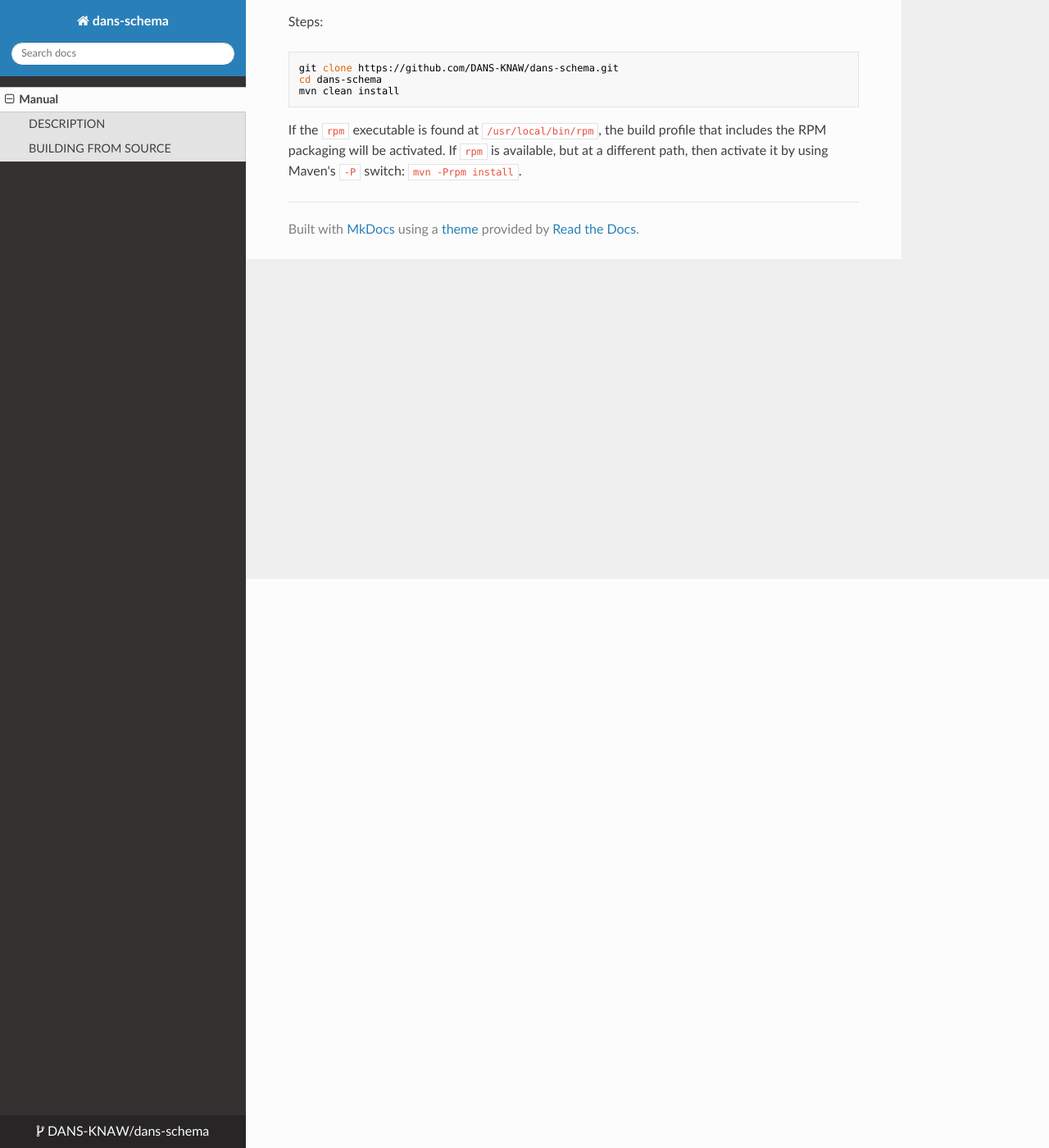
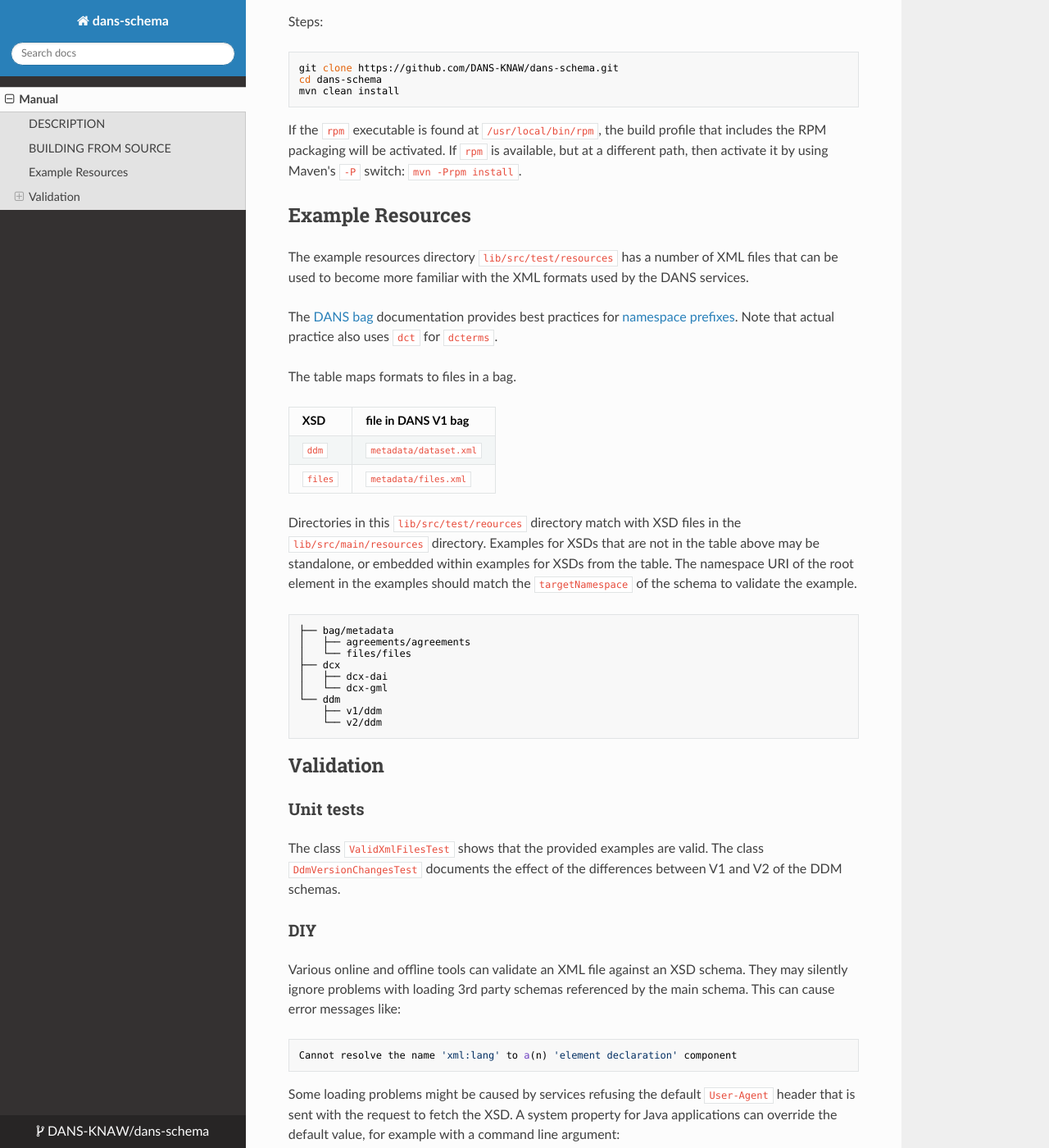
Before and after one commit to DANS-KNAW/dans-schema, an MkDocs documentation site: the page built from docs/index.md, in a window 1280 px wide and 1400 px high, scrolled down 694 px. Shown: the whole window at 82% size. Built offline with MkDocs 1.6.1, drawn with Linux system fonts in a browser that asks for light colours; nearby versions of some CDN libraries; some of the changed text lies outside the part shown.

Commit message:
merged readme into docs/index

````diff
--- a/docs/index.md
+++ b/docs/index.md
@@ -34,3 +34,91 @@ Steps:
 
 If the `rpm` executable is found at `/usr/local/bin/rpm`, the build profile that includes the RPM packaging will be activated. If `rpm` is available, but at a
 different path, then activate it by using Maven's `-P` switch: `mvn -Prpm install`.
+
+Example Resources
+-----------------
+
+The example resources directory `lib/src/test/resources` has a number of XML files that can be used
+to become more familiar with the XML formats used by the DANS services.
+
+The [DANS bag] documentation provides best practices for [namespace prefixes].
+Note that actual practice also uses `dct` for `dcterms`.
+
+The table maps formats to files in a bag.
+
+| XSD          | file in DANS V1 bag                      |
+|--------------|------------------------------------------|
+| `ddm`        | `metadata/dataset.xml`                   |
+| `files`      | `metadata/files.xml`                     |
+
+[DANS bag]: https://github.com/DANS-KNAW/dans-bagit-profile/blob/master/docs/versions/1.0.0.md#dans-bagit-profile-v0
+[namespace prefixes]: https://github.com/DANS-KNAW/dans-bagit-profile/blob/master/docs/versions/0.0.0.md#xml-namespaces
+
+Directories in this `lib/src/test/reources` directory match with XSD files in the `lib/src/main/resources` directory.
+Examples for XSDs that are not in the table above may be standalone,
+or embedded within examples for XSDs from the table.
+The namespace URI of the root element in the examples should match the
+`targetNamespace` of the schema to validate the example.
+
+```
+├── bag/metadata
+│   ├── agreements/agreements
+│   └── files/files
+├── dcx
+│   ├── dcx-dai
+│   └── dcx-gml
+└── ddm
+    ├── v1/ddm
+    └── v2/ddm
+```
+
+Validation
+----------
+
+### Unit tests
+
+The class `ValidXmlFilesTest` shows that the provided examples are valid.
+The class `DdmVersionChangesTest` documents the effect of the differences between V1 and V2 of the DDM schemas.
+
+### DIY
+
+Various online and offline tools can validate an XML file against an XSD schema.
+They may silently ignore problems with loading 3rd party schemas referenced by the main schema.
+This can cause error messages like:
+
+    Cannot resolve the name 'xml:lang' to a(n) 'element declaration' component
+
+Some loading problems might be caused by services refusing the default
+`User-Agent` header that is sent with the request to fetch the XSD.
+A system property for Java applications can override the default value,
+for example with a command line argument:
+
+    -Dhttp.agent=something/1.0
+
+Below an example to write your own validator in Java.
+It silently ignores loading problems of 3rd party schemas.
+
+```java
+import org.xml.sax.SAXException;
+
+import javax.xml.XMLConstants;
+import javax.xml.transform.stream.StreamSource;
+import java.io.FileInputStream;
+import java.io.IOException;
+import java.net.URL;
+
+import static javax.xml.validation.SchemaFactory.newInstance;
+
+public class Validate {
+
+  public static void main(String[] args) throws IOException, SAXException {
+    System.setProperty("http.agent", "Test");
+    String xsd = " https://easy.dans.knaw.nl/schemas/dcx/2020/03/dcx-dai.xsd";
+    String xml = "src/main/resources/examples/dcx-dai/example2.xml";
+    newInstance(XMLConstants.W3C_XML_SCHEMA_NS_URI)
+        .newSchema(new URL(xsd))
+        .newValidator()
+        .validate(new StreamSource(new FileInputStream(xml)));
+  }
+}
+```
````
